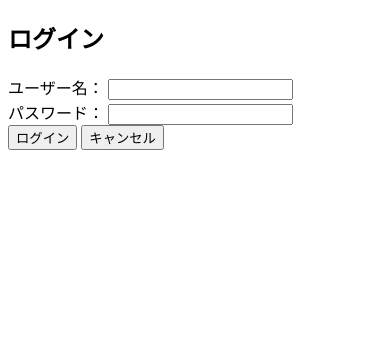
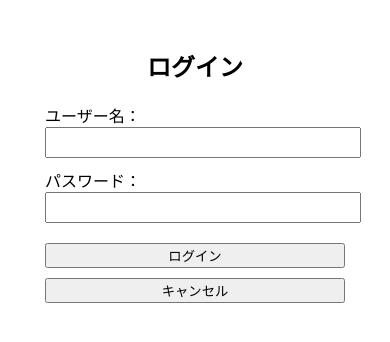
Before and after one commit to hanihatena35-prog/GoodMorningGitHub, a Flask app: page / in a window 390 px wide. Shown: the top 342 px of the page. Run offline with Flask 3, Linux system fonts and the light colour scheme.

Commit message:
レスポンシブル対応

```diff
--- a/project/templates/login.html
+++ b/project/templates/login.html
@@ -2,6 +2,50 @@
 <html>
 <head>
     <title>ログイン</title>
+    <style>
+       /* 入力欄の基本スタイル　*/
+       input[type="text"],
+       input[type="password"] {
+          padding: 6px;
+          margin-bottom: 10px;
+       }
+
+       /* PC向け（デフォルト）*/
+       .username-input {
+          width: 20em;    /* 全角20文字相当 */
+          max-width: 100%;
+       }
+
+       .password-input {
+          width: 15em;  /* 全角15文字相当 */
+          max-width: 100%;
+       }
+
+       /*　スマートフォン向け（縦長レイアウト） */
+       @media screen and (max-width: 600px) {
+        body {
+          display: flex;
+          flex-direction: column;
+          align-items: center;
+          padding: 20px;
+        }
+
+        form {
+          width: 100%;
+          max-width: 300px;
+       }
+
+       input[type="text"],
+       input[type="password"] {
+          width: 100%;  /* 画面いっぱい */
+       }
+
+       button {
+          width: 100%;
+          margin-top: 10px;
+       }
+       }
+       </style>
 </head>
 <body>
     <h2>ログイン</h2>
@@ -16,11 +60,10 @@
     {% endwith %}
 
     <form method="POST">
-        <label>ユーザー名：</label>
-        <input type="text" name="username"><br>
-
-        <label>パスワード：</label>
-        <input type="password" name="password"><br>
+        <label>ユーザー名：</label><br>
+        <input type="text" name="username" class="usernam-input" maxlength="20"><br>
+        <label>パスワード：</label><br>
+        <input type="password" name="password" class="password-input" maxlength="15"><br>
 
         <button type="submit">ログイン</button>
         <button type="submit">キャンセル</button>
```
